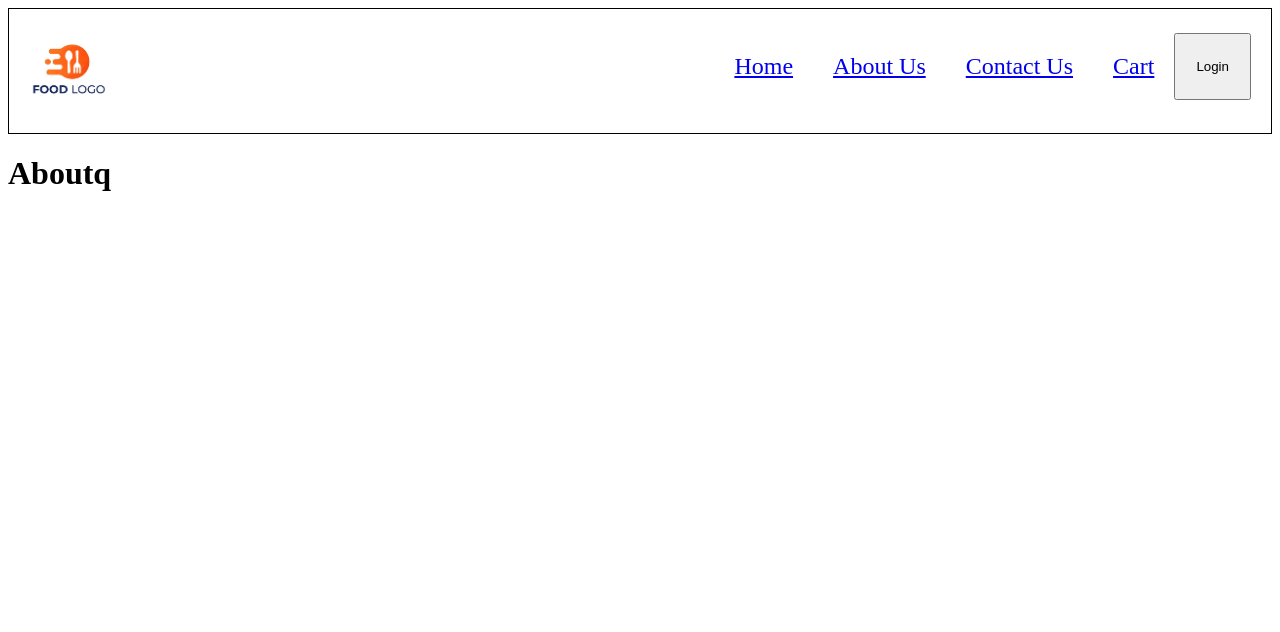
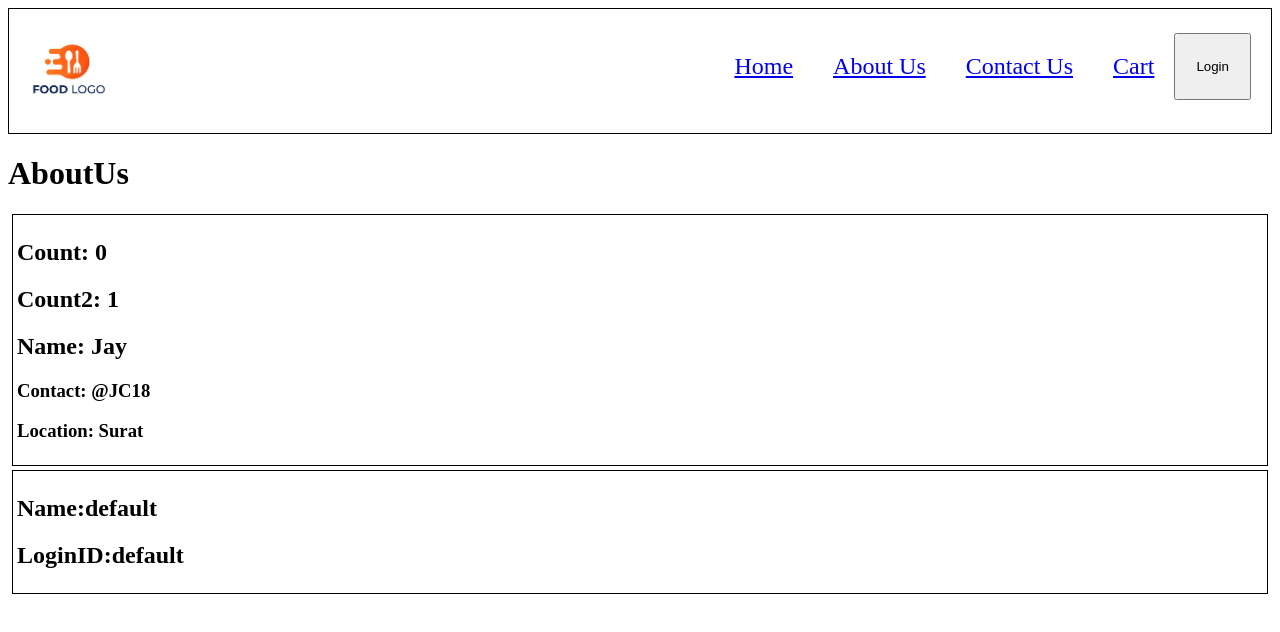
Before and after one commit to JayChevli18/React_FoodApp, a React (Vite) app: page /about in a window 1280 px wide. Shown: the top 632 px of the page. Built offline with nearby package versions, Linux system fonts and the light colour scheme; no server answers.

Commit message:
Added AboutUs - Also Used Class Component

```diff
--- a/src/App.css
+++ b/src/App.css
@@ -82,3 +82,9 @@
 .filter{
     display: flex;
 }
+
+.user-card{
+    border: 1px solid black;
+    padding: 4px;
+    margin: 4px;
+}
--- a/src/components/About.jsx
+++ b/src/components/About.jsx
@@ -1,7 +1,20 @@
+import UserClass from "./UserClass"
+import { User } from "./User"
 export const About=()=>{
     return(
         <div>
-            <h1>Aboutq</h1>
+            <h1>AboutUs </h1>
+            <User
+                name="Jay"
+                location="Surat"
+                contact="@JC18"
+            />
+
+            <UserClass
+                name="Jay"
+                location="Surat"
+                contact="@JC18"
+            />
         </div>
     )
 }
--- /dev/null
+++ b/src/components/User.jsx
@@ -0,0 +1,17 @@
+import { useState } from "react";
+
+export const User=(props)=>{
+
+    const {name, location, contact}=props;
+    const [count]=useState(0);
+    const [count2]=useState(1);
+    return(
+        <div className="user-card">
+            <h2>Count: {count}</h2>
+            <h2>Count2: {count2}</h2>
+            <h2>Name: {name}</h2>
+            <h3>Contact: {contact}</h3>
+            <h3>Location: {location}</h3>
+        </div>
+    )
+}
--- /dev/null
+++ b/src/components/UserClass.jsx
@@ -0,0 +1,39 @@
+import React from "react";
+
+class UserClass extends React.Component{
+    constructor(props){
+        super(props);
+
+        this.state={
+            userInfo:{
+                name:"default",
+                login:"default"
+            }
+        }
+        console.log("Parent Constructor!");
+    }
+    async componentDidMount(){
+        const data=await fetch("https://api.github.com/users/JayChevli18");
+        const json=await data.json();
+
+        this.setState({
+            userInfo:json,
+        })
+    }
+
+    componentDidUpdate(){
+        console.log("Component did update!");
+    }
+
+    render(){
+        const {name, login}=this.state.userInfo;
+        return(
+            <div className="user-card">
+                <h2>Name:{name}</h2>
+                <h2>LoginID:{login}</h2>
+            </div>
+        )
+    }
+}
+
+export default UserClass;
```
